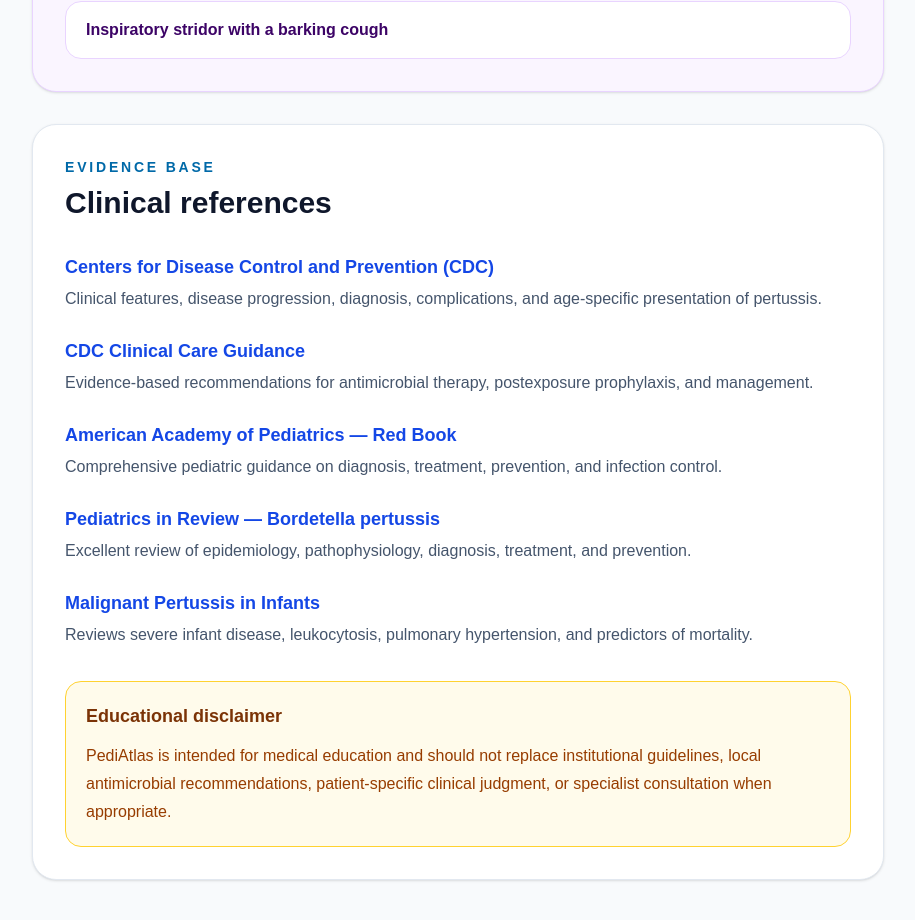
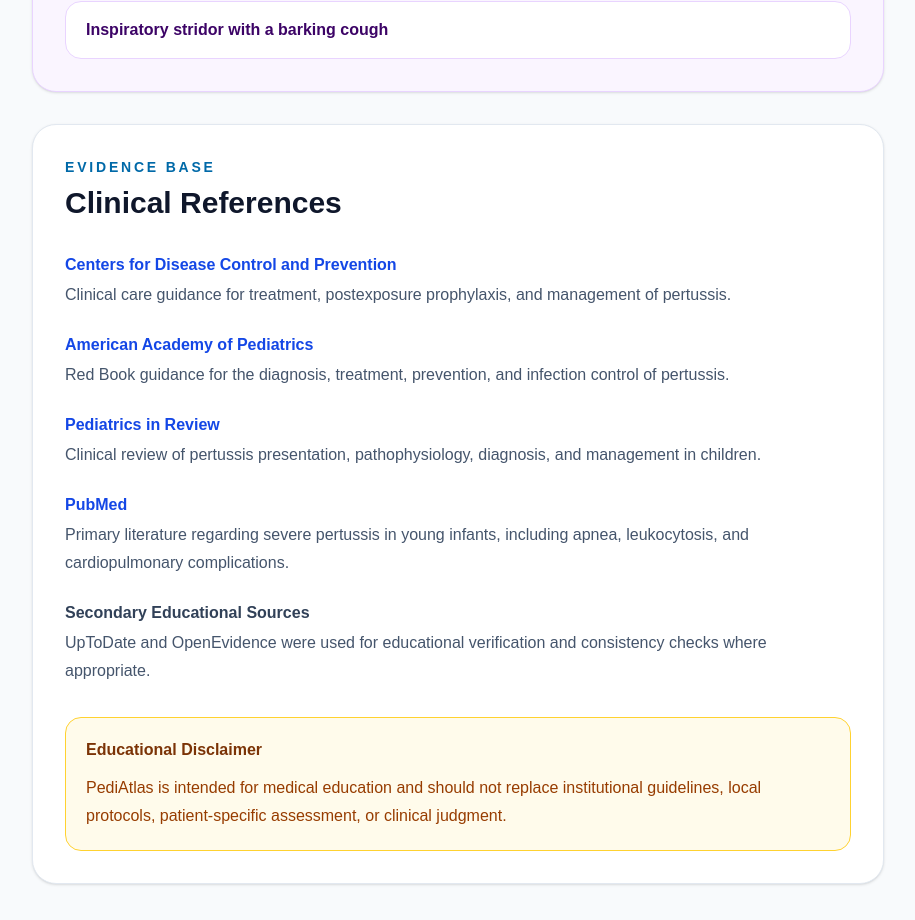
Before and after one commit to ChrisDobbinsMD/Pediatlas, a Next.js app: page /respiratory/lower-airway/pertussis in a window 1280 px wide. Shown: the part 11080-12000 px from the top of the page, without its empty margins (308-1223 px from the left). Built offline with nearby package versions, Linux system fonts and the light colour scheme.

Commit message:
added reference-evidence base component

```diff
--- a/src/app/respiratory/lower-airway/asthma/page.tsx
+++ b/src/app/respiratory/lower-airway/asthma/page.tsx
@@ -3,6 +3,7 @@
 import { useState } from "react";
 import Link from "next/link";
 import Image from "next/image";
+import EvidenceBase from "@/components/EvidenceBase";
 
 const pathophysiology = [
   {
@@ -895,62 +896,23 @@
   )}
 </section>
 
-          <section
-  id="references"
-  className="rounded-3xl border border-slate-200 bg-white p-8 shadow-sm"
->
-  <p className="text-sm font-semibold uppercase tracking-[0.2em] text-sky-700">
-    Evidence Base
-  </p>
+                    <EvidenceBase
+            references={[
+              {
+                title: "Global Initiative for Asthma",
+                href: "https://ginasthma.org/2026-gina-strategy-report/",
+                description:
+                  "Global Strategy for Asthma Management and Prevention, 2026.",
+              },
+              {
+                title: "National Asthma Education and Prevention Program",
+                href: "https://www.nhlbi.nih.gov/health-topics/asthma-management-guidelines-2020-updates",
+                description:
+                  "2020 Focused Updates to the Asthma Management Guidelines.",
+              },
+            ]}
+          />
 
-  <h2 className="mt-2 text-3xl font-bold">
-    Clinical References
-  </h2>
-
-  <div className="mt-8 space-y-6">
-    <div>
-      <a
-        href="https://ginasthma.org/2026-gina-strategy-report/"
-        target="_blank"
-        rel="noopener noreferrer"
-        className="font-semibold text-blue-700 hover:text-blue-500 hover:underline"
-      >
-        Global Initiative for Asthma
-      </a>
-
-      <p className="mt-1 leading-7 text-slate-600">
-        Global Strategy for Asthma Management and Prevention, 2026.
-      </p>
-    </div>
-
-    <div>
-      <a
-        href="https://www.nhlbi.nih.gov/health-topics/asthma-management-guidelines-2020-updates"
-        target="_blank"
-        rel="noopener noreferrer"
-        className="font-semibold text-blue-700 hover:text-blue-500 hover:underline"
-      >
-        National Asthma Education and Prevention Program
-      </a>
-
-      <p className="mt-1 leading-7 text-slate-600">
-        2020 Focused Updates to the Asthma Management Guidelines.
-      </p>
-    </div>
-  </div>
-
-  <div className="mt-8 rounded-2xl border border-amber-300 bg-amber-50 p-5">
-    <p className="font-semibold text-amber-900">
-      Educational Disclaimer
-    </p>
-
-    <p className="mt-3 leading-7 text-amber-800">
-      PediAtlas is intended for medical education and should not replace
-      institutional pathways, local protocols, patient-specific assessment,
-      or clinical judgment.
-    </p>
-  </div>
-</section>
         </div>
       </div>
     </main>
--- a/src/app/respiratory/lower-airway/bronchiolitis/page.tsx
+++ b/src/app/respiratory/lower-airway/bronchiolitis/page.tsx
@@ -3,6 +3,7 @@
 import { useState } from "react";
 import Link from "next/link";
 import Image from "next/image";
+import EvidenceBase from "@/components/EvidenceBase";
 
 const clinicalPearls = [
   "Bronchiolitis is primarily a clinical diagnosis.",
@@ -541,77 +542,23 @@
 
 
           </section>
-<section
-  id="references"
-  className="mx-auto max-w-6xl rounded-3xl border border-slate-200 bg-white p-8 shadow-sm"
->
-  <p className="text-sm font-semibold uppercase tracking-[0.2em] text-sky-700">
-    Evidence Base
-  </p>
-
-  <h2 className="mt-2 text-3xl font-bold">
-    Clinical References
-  </h2>
-
-  <div className="mt-8 space-y-6">
-    <div>
-      <a
-        href="https://publications.aap.org/pediatrics/article/134/5/e1474/75848/Clinical-Practice-Guideline-The-Diagnosis"
-        target="_blank"
-        rel="noopener noreferrer"
-        className="font-semibold text-blue-700 hover:text-blue-500 hover:underline"
-      >
-        American Academy of Pediatrics Clinical Practice Guideline
-      </a>
-
-      <p className="mt-1 leading-7 text-slate-600">
-        Diagnosis, management, and prevention of bronchiolitis.
-      </p>
-    </div>
-
-    <div>
-      <a
-        href="https://cps.ca/documents/position/bronchiolitis"
-        target="_blank"
-        rel="noopener noreferrer"
-        className="font-semibold text-blue-700 hover:text-blue-500 hover:underline"
-      >
-        Canadian Paediatric Society
-      </a>
-
-      <p className="mt-1 leading-7 text-slate-600">
-        Bronchiolitis: Recommendations for diagnosis, monitoring, and
-        management.
-      </p>
-    </div>
-
-    <div>
-    </div>
-
-    <div>
-      <p className="font-semibold text-slate-700">
-        Secondary Educational Sources
-      </p>
-
-      <p className="mt-1 leading-7 text-slate-600">
-        UpToDate and OpenEvidence were used for educational verification and
-        consistency checks where appropriate.
-      </p>
-    </div>
-  </div>
-
-  <div className="mt-8 rounded-2xl border border-amber-300 bg-amber-50 p-5">
-    <p className="font-semibold text-amber-900">
-      Educational Disclaimer
-    </p>
-
-    <p className="mt-3 leading-7 text-amber-800">
-      PediAtlas is intended for medical education and should not replace
-      institutional guidelines, local protocols, patient-specific assessment,
-      or clinical judgment.
-    </p>
-  </div>
-</section>
+<EvidenceBase
+  references={[
+    {
+      title: "American Academy of Pediatrics Clinical Practice Guideline",
+      href: "https://publications.aap.org/pediatrics/article/134/5/e1474/75848/Clinical-Practice-Guideline-The-Diagnosis",
+      description:
+        "Diagnosis, management, and prevention of bronchiolitis.",
+    },
+    {
+      title: "Canadian Paediatric Society",
+      href: "https://cps.ca/documents/position/bronchiolitis",
+      description:
+        "Bronchiolitis: Recommendations for diagnosis, monitoring, and management.",
+    },
+  ]}
+  secondarySources="UpToDate and OpenEvidence were used for educational verification and consistency checks where appropriate."
+/>
                 </div>
       </div>
     </main>
--- a/src/app/respiratory/lower-airway/pertussis/page.tsx
+++ b/src/app/respiratory/lower-airway/pertussis/page.tsx
@@ -2,6 +2,7 @@
 import Image from "next/image";
 import { useState } from "react";
 import Link from "next/link";
+import EvidenceBase from "@/components/EvidenceBase";
 
 const diseaseStages = [
   {
@@ -977,115 +978,35 @@
             )}
           </section>
 
-          <section
-  id="references"
-  className="rounded-3xl border border-slate-200 bg-white p-8 shadow-sm"
->
-  <p className="text-sm font-semibold uppercase tracking-[0.2em] text-sky-700">
-    Evidence base
-  </p>
-
-  <h2 className="mt-2 text-3xl font-bold">
-    Clinical references
-  </h2>
-
-  <div className="mt-8 space-y-6">
-
-    <div>
-      <a
-        href="https://www.cdc.gov/pertussis/hcp/clinical-signs/index.html"
-        target="_blank"
-        rel="noopener noreferrer"
-        className="text-lg font-semibold text-blue-700 hover:text-blue-500 hover:underline"
-      >
-        Centers for Disease Control and Prevention (CDC)
-      </a>
-
-      <p className="mt-1 leading-7 text-slate-600">
-        Clinical features, disease progression, diagnosis, complications,
-        and age-specific presentation of pertussis.
-      </p>
-    </div>
-
-    <div>
-      <a
-        href="https://www.cdc.gov/pertussis/hcp/clinical-care/index.html"
-        target="_blank"
-        rel="noopener noreferrer"
-        className="text-lg font-semibold text-blue-700 hover:text-blue-500 hover:underline"
-      >
-        CDC Clinical Care Guidance
-      </a>
-
-      <p className="mt-1 leading-7 text-slate-600">
-        Evidence-based recommendations for antimicrobial therapy,
-        postexposure prophylaxis, and management.
-      </p>
-    </div>
-
-    <div>
-      <a
-        href="https://publications.aap.org/redbook/book/755/chapter/14080319/Pertussis-Whooping-Cough"
-        target="_blank"
-        rel="noopener noreferrer"
-        className="text-lg font-semibold text-blue-700 hover:text-blue-500 hover:underline"
-      >
-        American Academy of Pediatrics — Red Book
-      </a>
-
-      <p className="mt-1 leading-7 text-slate-600">
-        Comprehensive pediatric guidance on diagnosis, treatment,
-        prevention, and infection control.
-      </p>
-    </div>
-
-    <div>
-      <a
-        href="https://publications.aap.org/pediatricsinreview/article/39/5/247/35146/Bordetella-pertussis-Pertussis"
-        target="_blank"
-        rel="noopener noreferrer"
-        className="text-lg font-semibold text-blue-700 hover:text-blue-500 hover:underline"
-      >
-        Pediatrics in Review — Bordetella pertussis
-      </a>
-
-      <p className="mt-1 leading-7 text-slate-600">
-        Excellent review of epidemiology, pathophysiology, diagnosis,
-        treatment, and prevention.
-      </p>
-    </div>
-
-    <div>
-      <a
-        href="https://pubmed.ncbi.nlm.nih.gov/33961197/"
-        target="_blank"
-        rel="noopener noreferrer"
-        className="text-lg font-semibold text-blue-700 hover:text-blue-500 hover:underline"
-      >
-        Malignant Pertussis in Infants
-      </a>
-
-      <p className="mt-1 leading-7 text-slate-600">
-        Reviews severe infant disease, leukocytosis,
-        pulmonary hypertension, and predictors of mortality.
-      </p>
-    </div>
-
-  </div>
-
-  <div className="mt-8 rounded-2xl border border-amber-300 bg-amber-50 p-5">
-    <h3 className="text-lg font-semibold text-amber-900">
-      Educational disclaimer
-    </h3>
-
-    <p className="mt-3 leading-7 text-amber-800">
-      PediAtlas is intended for medical education and should not replace
-      institutional guidelines, local antimicrobial recommendations,
-      patient-specific clinical judgment, or specialist consultation when
-      appropriate.
-    </p>
-  </div>
-</section>
+          <EvidenceBase
+  references={[
+    {
+      title: "Centers for Disease Control and Prevention",
+      href: "https://www.cdc.gov/pertussis/hcp/clinical-care/index.html",
+      description:
+        "Clinical care guidance for treatment, postexposure prophylaxis, and management of pertussis.",
+    },
+    {
+      title: "American Academy of Pediatrics",
+      href: "https://publications.aap.org/aapbooks/monograph/756/chapter/14086744/Pertussis-Whooping-Cough",
+      description:
+        "Red Book guidance for the diagnosis, treatment, prevention, and infection control of pertussis.",
+    },
+    {
+      title: "Pediatrics in Review",
+      href: "https://publications.aap.org/pediatricsinreview",
+      description:
+        "Clinical review of pertussis presentation, pathophysiology, diagnosis, and management in children.",
+    },
+    {
+      title: "PubMed",
+      href: "https://pubmed.ncbi.nlm.nih.gov/?term=pertussis+infants+apnea+leukocytosis",
+      description:
+        "Primary literature regarding severe pertussis in young infants, including apnea, leukocytosis, and cardiopulmonary complications.",
+    },
+  ]}
+  secondarySources="UpToDate and OpenEvidence were used for educational verification and consistency checks where appropriate."
+/>
         </div>
       </div>
     </main>
--- a/src/app/respiratory/lower-airway/pneumonia/page.tsx
+++ b/src/app/respiratory/lower-airway/pneumonia/page.tsx
@@ -1,6 +1,7 @@
 "use client";
 import Image from "next/image";
 import { useState } from "react";
+import EvidenceBase from "@/components/EvidenceBase";
 
 const pageSections = [
   { id: "clinical-vignette", label: "Clinical vignette" },
@@ -954,94 +955,35 @@
           </Section>
 
           {/* Sources */}
-<section
-  id="sources"
-  className="scroll-mt-8 rounded-3xl border border-slate-200 bg-white p-6 shadow-sm sm:p-8"
->
-  <p className="text-sm font-bold uppercase tracking-[0.25em] text-sky-700">
-    Evidence base
-  </p>
-
-  <h2 className="mt-2 text-3xl font-bold tracking-tight text-slate-900">
-    Clinical references
-  </h2>
-
-  <div className="mt-8 space-y-6">
-    <div>
-      <a
-        href="https://www.idsociety.org/practice-guideline/community-acquired-pneumonia-in-infants-and-children/"
-        target="_blank"
-        rel="noreferrer"
-        className="font-bold text-slate-700 transition hover:text-blue-700 hover:underline"
-      >
-        Infectious Diseases Society of America and Pediatric Infectious
-        Diseases Society
-      </a>
-
-      <p className="mt-1 leading-7 text-slate-700">
-        Clinical practice guideline for community-acquired pneumonia in infants
-        and children older than 3 months.
-      </p>
-    </div>
-
-    <div>
-      <a
-        href="https://www.texaschildrens.org/sites/tc/files/uploads/documents/outcomes/2024%20standards/CAP%20Guideline%20FINAL.pdf"
-        target="_blank"
-        rel="noreferrer"
-        className="font-bold text-slate-700 transition hover:text-blue-700 hover:underline"
-      >
-        Texas Children&apos;s Hospital
-      </a>
-
-      <p className="mt-1 leading-7 text-slate-700">
-        Evidence-based guideline for pediatric community-acquired pneumonia.
-      </p>
-    </div>
-
-    <div>
-      <a
-        href="https://publications.aap.org/pediatriccare/article/doi/10.1542/aap.ppcqr.396216/97/Pneumonia"
-        target="_blank"
-        rel="noreferrer"
-        className="font-bold text-slate-700 transition hover:text-blue-700 hover:underline"
-      >
-        American Academy of Pediatrics
-      </a>
-
-      <p className="mt-1 leading-7 text-slate-700">
-        Pediatric Care Online clinical overview of pneumonia.
-      </p>
-    </div>
-
-    <div>
-      <a
-        href="https://www.who.int/news-room/fact-sheets/detail/pneumonia"
-        target="_blank"
-        rel="noreferrer"
-        className="font-bold text-slate-700 transition hover:text-blue-700 hover:underline"
-      >
-        World Health Organization
-      </a>
-
-      <p className="mt-1 leading-7 text-slate-700">
-        Global overview of pneumonia in children.
-      </p>
-    </div>
-  </div>
-
-  <div className="mt-9 rounded-2xl border border-amber-300 bg-amber-50 p-5 sm:p-6">
-    <h3 className="font-bold text-amber-900">
-      Educational disclaimer
-    </h3>
-
-    <p className="mt-3 leading-7 text-amber-800">
-      PediAtlas is intended for medical education and should not replace
-      institutional pathways, local antimicrobial guidance, patient-specific
-      assessment, or clinical judgment.
-    </p>
-  </div>
-</section>
+<EvidenceBase
+  references={[
+    {
+      title:
+        "Infectious Diseases Society of America and Pediatric Infectious Diseases Society",
+      href: "https://www.idsociety.org/practice-guideline/community-acquired-pneumonia-in-infants-and-children/",
+      description:
+        "Clinical practice guideline for community-acquired pneumonia in infants and children older than 3 months.",
+    },
+    {
+      title: "Texas Children's Hospital",
+      href: "https://www.texaschildrens.org/sites/tc/files/uploads/documents/outcomes/2024%20standards/CAP%20Guideline%20FINAL.pdf",
+      description:
+        "Evidence-based guideline for pediatric community-acquired pneumonia.",
+    },
+    {
+      title: "American Academy of Pediatrics",
+      href: "https://publications.aap.org/pediatriccare/article/doi/10.1542/aap.ppcqr.396216/97/Pneumonia",
+      description:
+        "Pediatric Care Online clinical overview of pneumonia.",
+    },
+    {
+      title: "World Health Organization",
+      href: "https://www.who.int/news-room/fact-sheets/detail/pneumonia",
+      description:
+        "Global overview of pneumonia in children.",
+    },
+  ]}
+/>
         </div> {/* main content column */}
       </div> {/* grid */}
     </div> {/* max-width container */}
--- /dev/null
+++ b/src/components/EvidenceBase.tsx
@@ -0,0 +1,79 @@
+interface Reference {
+  title: string;
+  href?: string;
+  description: string;
+}
+
+interface EvidenceBaseProps {
+  references: Reference[];
+  secondarySources?: string;
+}
+
+export default function EvidenceBase({
+  references,
+  secondarySources,
+}: EvidenceBaseProps) {
+  return (
+    <section
+      id="references"
+      className="rounded-3xl border border-slate-200 bg-white p-8 shadow-sm"
+    >
+      <p className="text-sm font-semibold uppercase tracking-[0.2em] text-sky-700">
+        Evidence Base
+      </p>
+
+      <h2 className="mt-2 text-3xl font-bold">
+        Clinical References
+      </h2>
+
+      <div className="mt-8 space-y-6">
+        {references.map((reference) => (
+          <div key={reference.title}>
+            {reference.href ? (
+              <a
+                href={reference.href}
+                target="_blank"
+                rel="noopener noreferrer"
+                className="font-semibold text-blue-700 hover:text-blue-500 hover:underline"
+              >
+                {reference.title}
+              </a>
+            ) : (
+              <p className="font-semibold text-slate-800">
+                {reference.title}
+              </p>
+            )}
+
+            <p className="mt-1 leading-7 text-slate-600">
+              {reference.description}
+            </p>
+          </div>
+        ))}
+
+        {secondarySources && (
+          <div>
+            <p className="font-semibold text-slate-700">
+              Secondary Educational Sources
+            </p>
+
+            <p className="mt-1 leading-7 text-slate-600">
+              {secondarySources}
+            </p>
+          </div>
+        )}
+      </div>
+
+      <div className="mt-8 rounded-2xl border border-amber-300 bg-amber-50 p-5">
+        <p className="font-semibold text-amber-900">
+          Educational Disclaimer
+        </p>
+
+        <p className="mt-3 leading-7 text-amber-800">
+          PediAtlas is intended for medical education and should not replace
+          institutional guidelines, local protocols, patient-specific
+          assessment, or clinical judgment.
+        </p>
+      </div>
+    </section>
+  );
+}
```
